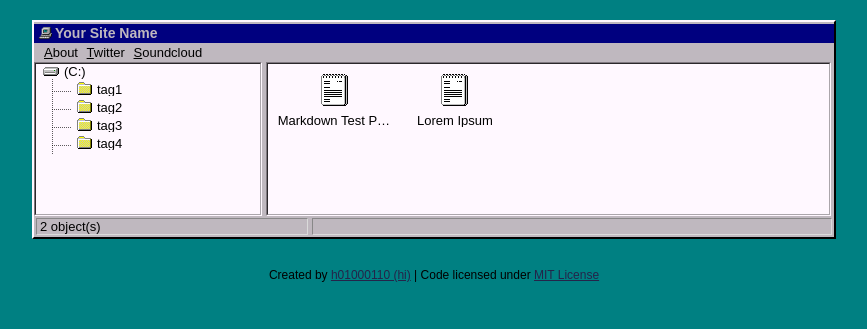
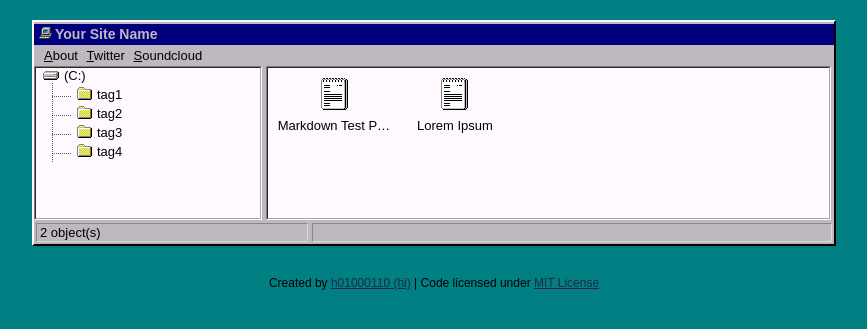
Before and after one commit to h01000110/windows-95, a Jekyll site: the page built from index.html, in a window 1280 px wide. Shown: the top 329 px of the page, without its empty margins (206-1073 px from the left). Built offline with Jekyll 4.4.1, drawn with Linux system fonts in a browser that asks for light colours.

```diff
--- a/_config.yml
+++ b/_config.yml
@@ -1,12 +1,13 @@
 permalink: /:year:month:day/:title
-url: #Your url here
-baseurl: /project
+# When testing locally, leave "url:" blank or use http://localhost:4000
+url: # Your URL Here
+# When testing locally, leave "baseurl:" blank
+baseurl:
 
-# variables
+# Variables
 name: Your Site Name
 description: Your description here
 google_verification: null
-
 
 # File management
 include: [".htaccess"]
@@ -20,6 +21,8 @@ sass:
 # Markdown
 markdown: kramdown
 kramdown:
-  input: GFM
+  #  Defaults to GFM according to the docs:
+  #    https://jekyllrb.com/docs/configuration/markdown/
+  #  input: GFM
   syntax_highlighter_opts:
     disable : true
--- a/_sass/_main.scss
+++ b/_sass/_main.scss
@@ -2,6 +2,7 @@ body {
 	background: #008082;
 	font-family: sans-serif, serif, monospace;
 	font-size: 13px;
+	line-height: normal;
 }
 
 .wrapper, .content {
--- a/assets/css/002.scss
+++ b/assets/css/002.scss
@@ -10,3 +10,9 @@
 .post_title {
 	background: #00007f;
 }
+
+code {
+	font-family: monospace;
+	background-color: #e5e8ea;
+	padding: 0 .15em;
+}
--- a/assets/js/002.js
+++ b/assets/js/002.js
@@ -7,11 +7,16 @@ function numbers () {
 		var num = 0;
 		var select = fields[field].innerText;
 		var select_f = select.split(/\n/);
+
+		// FIXES ISSUE WHERE INLINE CODE BLOCKS / CODE SPANS (CODE THAT IS ONE LINE)
+		// ARE NOT SHOWING UP.
+		if (select_f.length === 1)
+			continue;
+
 		var tab = document.createElement("table");
 
 		// IF YOU USE MARKDOWN AND YOU HAVE BEEN GETTING ONE ADDITIONAL LINE IN YOUR TAG CODE
 		// UNCOMMENT THE SECTION BELOW
-
 		/* MARKDOWN SECTION /**/
 
 		select_f.splice(-1, 1);
```
Also changed, not shown: 1 other file.
